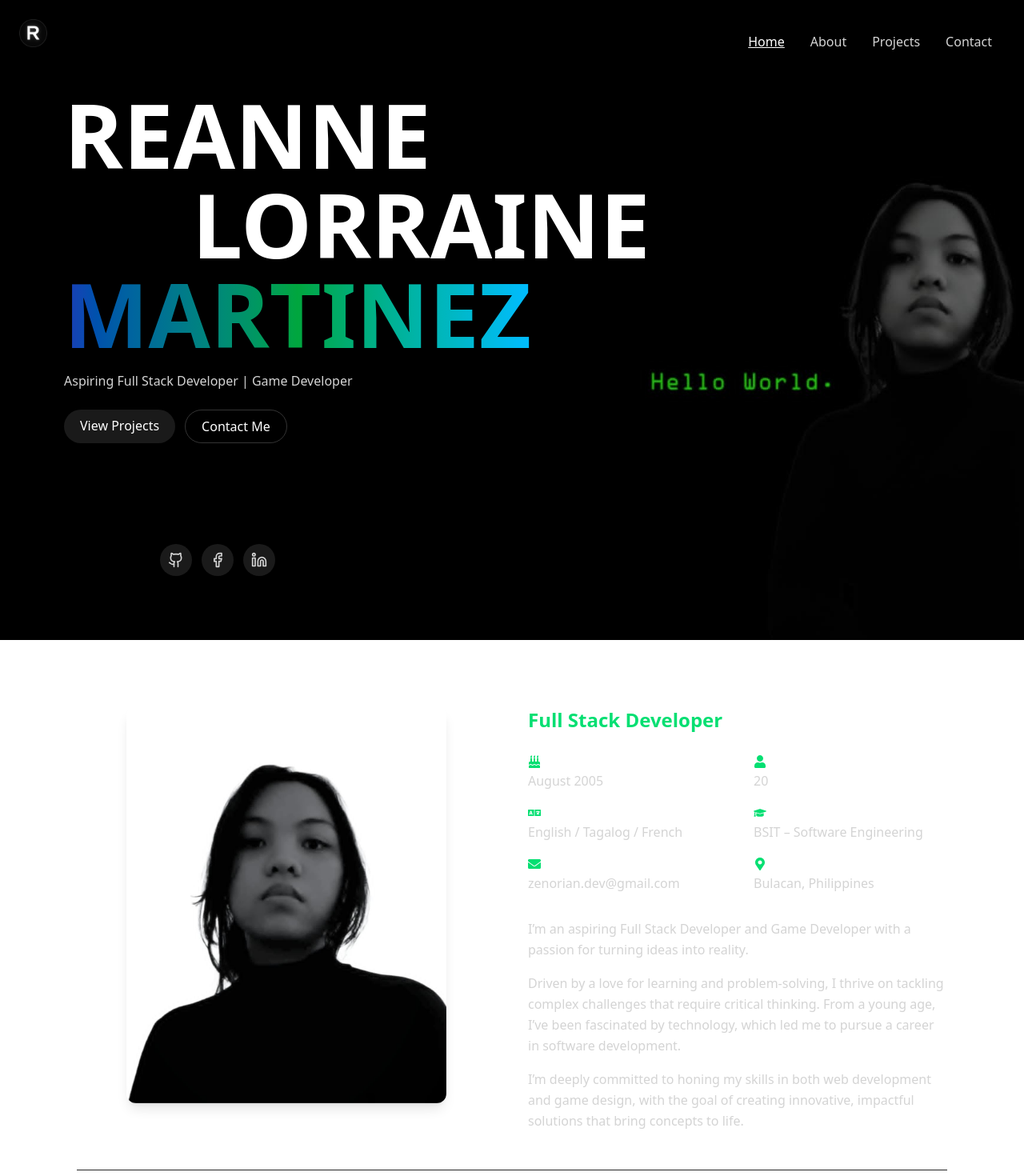
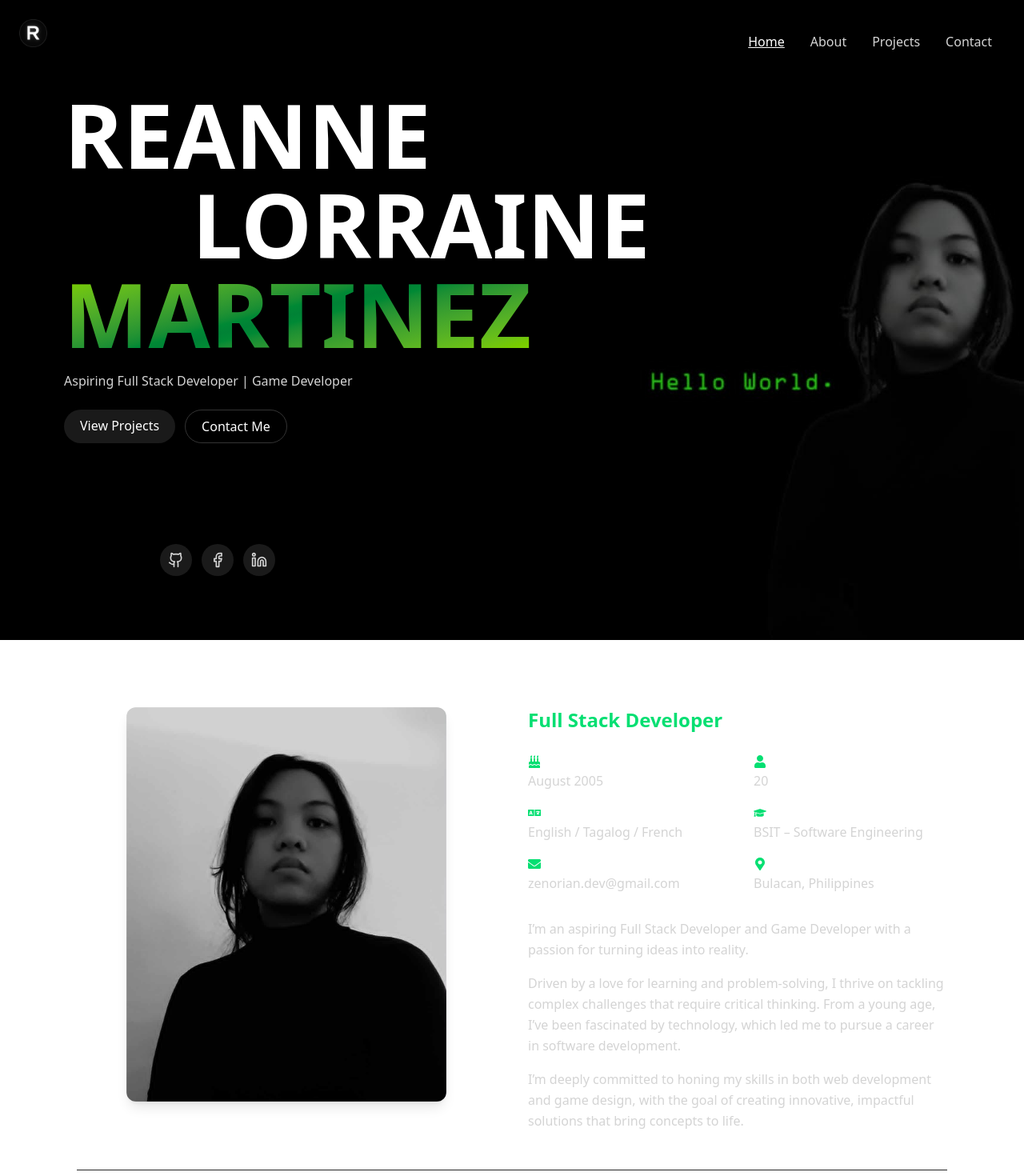
Before and after one commit to ZenorianDev/Portfolio, a Next.js app in the folder portfolio/: page / in a window 1280 px wide. Shown: the top 1470 px of the page at 80% size. Built offline with nearby package versions, Linux system fonts and the light colour scheme.

Commit message:
public, app, components

```diff
--- a/portfolio/app/layout.tsx
+++ b/portfolio/app/layout.tsx
@@ -16,6 +16,9 @@ const geistMono = Geist_Mono({
 export const metadata: Metadata = {
   title: "Portfolio",
   description: "Personal portfolio built with Next.js",
+    icons: {
+    icon: "/icon.png",
+  },
 };
 
 export default function RootLayout({ children }: { children: ReactNode }) {
--- a/portfolio/app/page.tsx
+++ b/portfolio/app/page.tsx
@@ -79,7 +79,7 @@ export default function HomePage() {
             >
               REANNE <br />
               <span className="block ml-20 md:ml-40">LORRAINE</span>
-              <span className="text-transparent bg-clip-text bg-gradient-to-r from-blue-800 via-green-600 to-sky-400">
+              <span className="text-transparent bg-clip-text bg-gradient-to-br from-lime-400 via-green-700 to-lime-400">
                 MARTINEZ
               </span>
             </h1>
--- a/portfolio/components/about.tsx
+++ b/portfolio/components/about.tsx
@@ -55,7 +55,7 @@ export default function About() {
           {/* Profile photo */}
           <div className="flex justify-center">
             <Image
-              src="/me.jpg"
+              src="/profile.jpg"
               alt="Profile photo"
               width={400}
               height={500}
```
Also changed, not shown: portfolio/public/icon.png (added).
